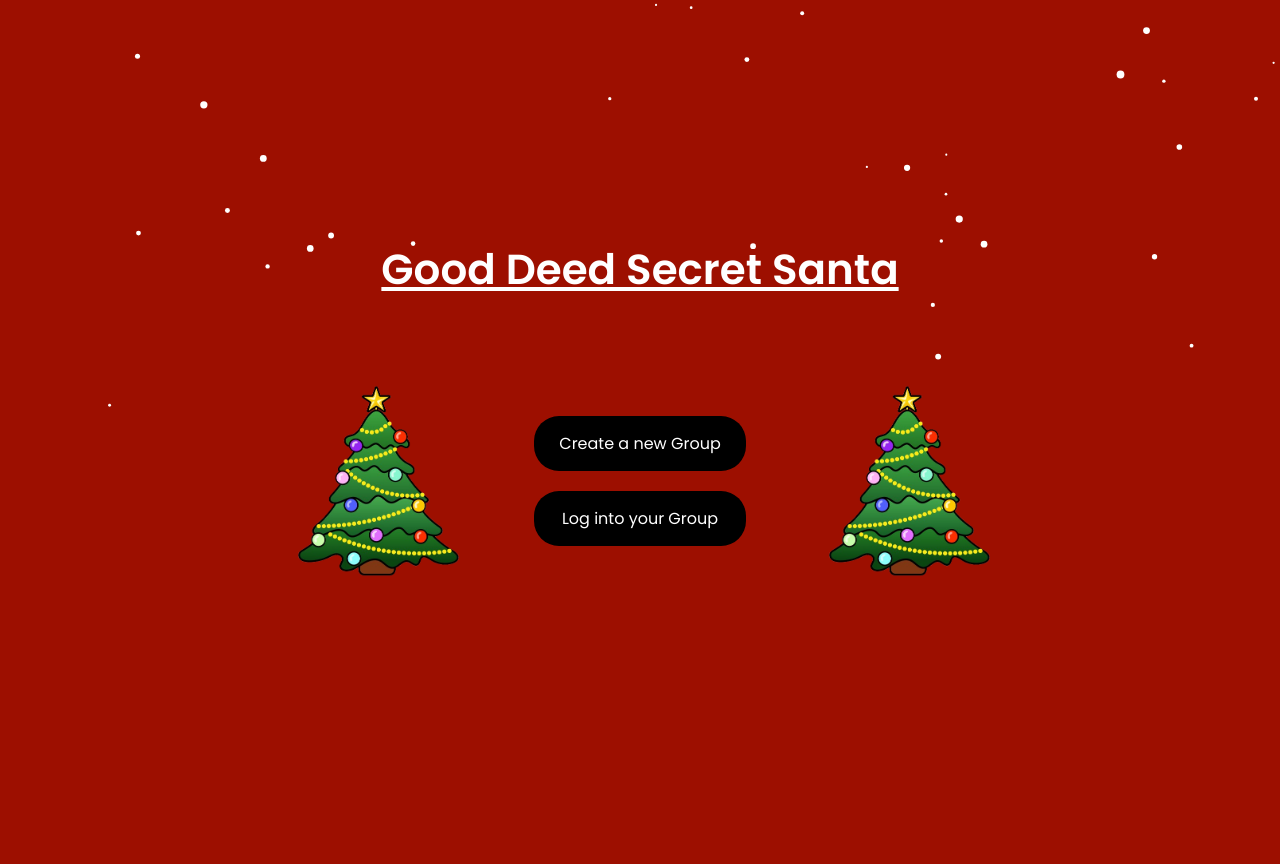
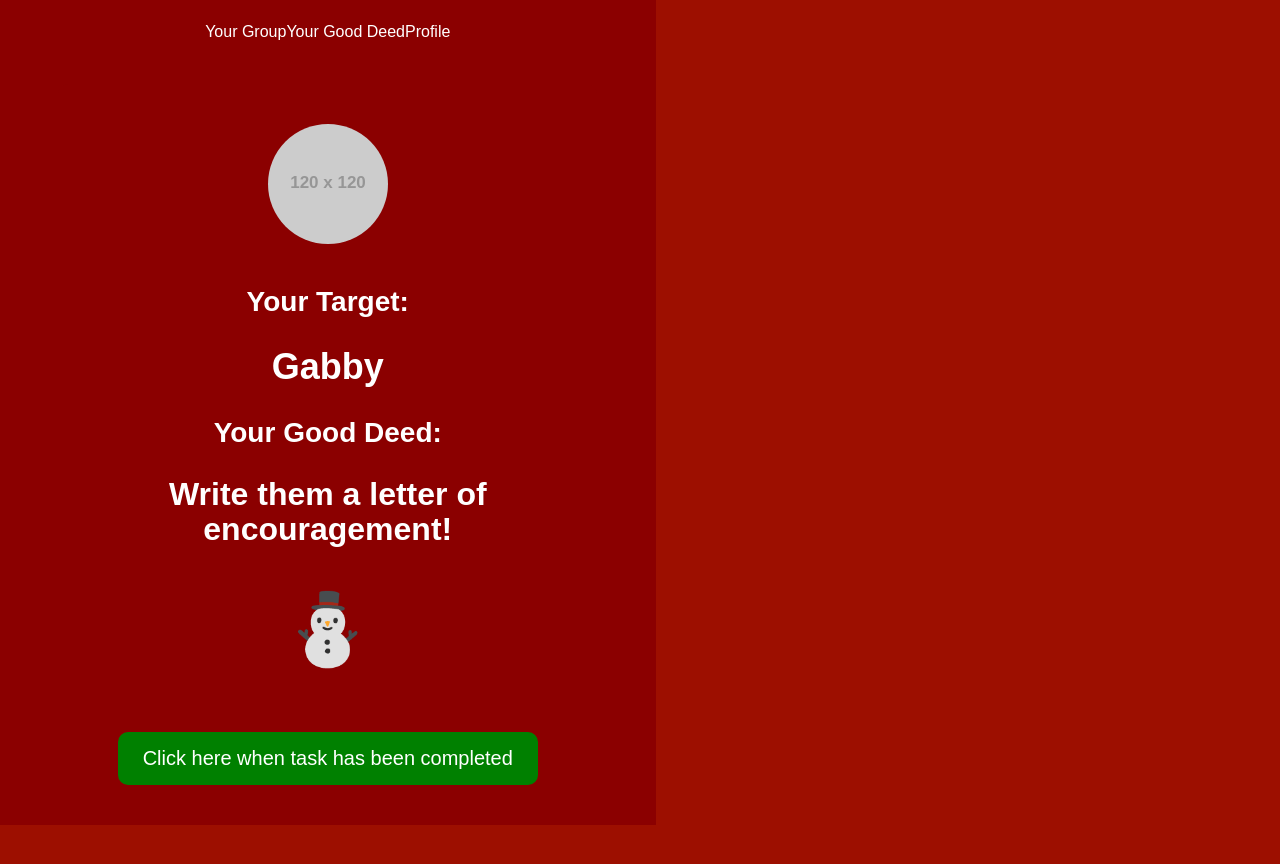
Before and after one commit to srihasInaganti/secret-santa, a React (Vite) app in the folder frontend/: page /gooddeed in a window 1280 px wide. Before the commit the page ends 800 px from the top, so only its background shows below. Built offline with nearby package versions, Linux system fonts and the light colour scheme.

Commit message:
Add YourGoodDeed page with routing and styling

```diff
--- a/frontend/src/main.jsx
+++ b/frontend/src/main.jsx
@@ -1,10 +1,18 @@
-import { StrictMode } from 'react'
-import { createRoot } from 'react-dom/client'
-import './index.css'
-import HomePage from './pages/HomePage.jsx'
+import { StrictMode } from "react";
+import { createRoot } from "react-dom/client";
+import { BrowserRouter, Routes, Route } from "react-router-dom";
 
-createRoot(document.getElementById('root')).render(
+import "./index.css";
+import HomePage from "./pages/HomePage.jsx";
+import YourGoodDeed from "./pages/YourGoodDeed.jsx";
+
+createRoot(document.getElementById("root")).render(
   <StrictMode>
-    <HomePage />
+    <BrowserRouter>
+      <Routes>
+        <Route path="/" element={<HomePage />} />
+        <Route path="/gooddeed" element={<YourGoodDeed />} />
+      </Routes>
+    </BrowserRouter>
   </StrictMode>
-)
+);
--- /dev/null
+++ b/frontend/src/pages/GoodDeed.css
@@ -0,0 +1,60 @@
+.gooddeed-page {
+    background-color: #8b0000;
+    min-height: 100vh;
+    padding-top: 20px;
+    color: white;
+    text-align: center;
+    font-family: Arial, sans-serif;
+  }
+
+  .card {
+    background-color: #8b0000;
+    margin: 40px auto;
+    padding: 40px;
+    width: 70%;
+    border-radius: 10px;
+  }
+
+  .avatar {
+    border-radius: 50%;
+    width: 120px;
+    margin-bottom: 20px;
+  }
+
+  .title {
+    font-size: 28px;
+    margin-top: 10px;
+  }
+
+  .name {
+    font-size: 36px;
+    font-weight: bold;
+    margin-bottom: 25px;
+  }
+
+  .deed {
+    font-size: 32px;
+    font-weight: bold;
+    margin: 20px auto;
+    max-width: 600px;
+  }
+
+  .snowman {
+    font-size: 70px;
+    margin: 30px 0;
+  }
+
+  .complete-btn {
+    background-color: green;
+    color: white;
+    font-size: 20px;
+    padding: 15px 25px;
+    border-radius: 10px;
+    border: none;
+    cursor: pointer;
+    margin-top: 20px;
+  }
+
+  .complete-btn:hover {
+    opacity: 0.8;
+  }
--- /dev/null
+++ b/frontend/src/pages/YourGoodDeed.jsx
@@ -0,0 +1,34 @@
+import React from "react";
+import "./GoodDeed.css";
+
+export default function YourGoodDeed() {
+  return (
+    <div className="gooddeed-page">
+      <nav className="navbar">
+        <span>Your Group</span>
+        <span className="active">Your Good Deed</span>
+        <span>Profile</span>
+      </nav>
+
+      <div className="card">
+        <img
+          className="avatar"
+          src="https://via.placeholder.com/120"
+          alt="avatar"
+        />
+
+        <h2 className="title">Your Target:</h2>
+        <h1 className="name">Gabby</h1>
+
+        <h2 className="title">Your Good Deed:</h2>
+        <h1 className="deed">Write them a letter of encouragement!</h1>
+
+        <div className="snowman">⛄</div>
+
+        <button className="complete-btn">
+          Click here when task has been completed
+        </button>
+      </div>
+    </div>
+  );
+}
```
Also changed, not shown: 1 other file (tests, documents, lock files or other folders).
